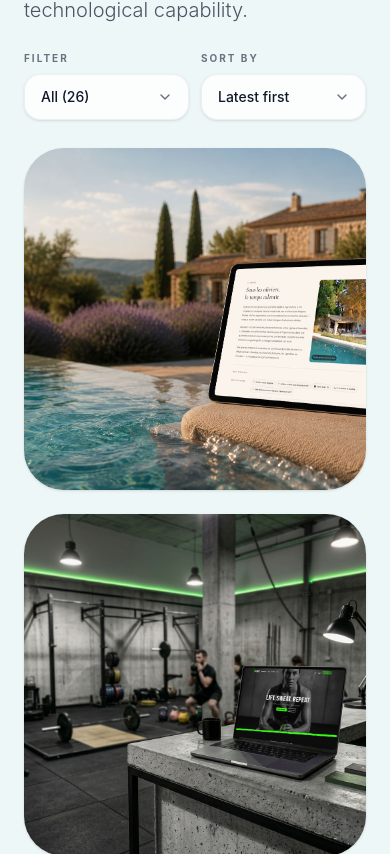
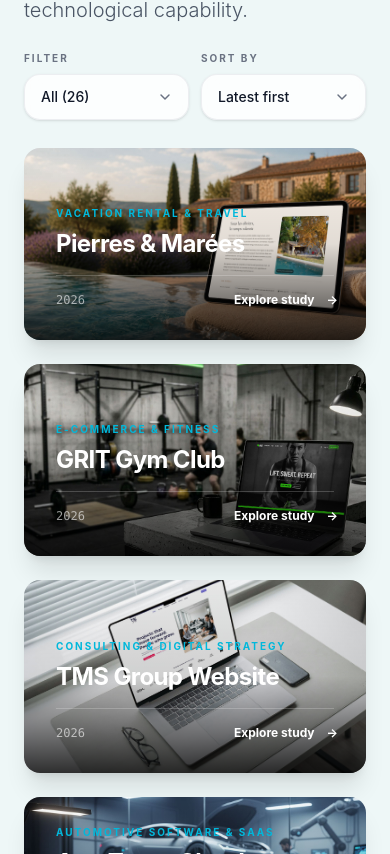
Before and after one commit to sovetkevin/kevin-sovet-portfolio-next, a Next.js app: page / in a window 390 px wide. Shown: the part 5450-6304 px from the top of the page. Built offline with nearby package versions, Linux system fonts and the light colour scheme.

Commit message:
feat/improve-cards-visibility-mobile

```diff
--- a/components/Portfolio.tsx
+++ b/components/Portfolio.tsx
@@ -330,7 +330,7 @@ const Portfolio: React.FC = () => {
               ...(activeFilter !== 'all' && { from: activeFilter }),
               ...(activeSort !== 'latest' && { sort: activeSort }),
             }).toString()}`}
-              className={`group relative flex h-full w-full overflow-hidden rounded-[2.5rem] bg-gray-200/50 shadow-sm hover:shadow-2xl transition-all duration-700 ease-in-out aspect-square focus-visible:outline-none focus-visible:ring-4 focus-visible:ring-cyan-500/60 focus-visible:ring-offset-2 focus-visible:ring-offset-[#eef7f7] ${getAspectRatio(index)}`}
+              className={`group relative flex h-full w-full overflow-hidden md:rounded-[2.5rem] rounded-[1rem] bg-gray-200/50 shadow-md max-md:shadow-xl md:shadow-sm md:hover:shadow-2xl transition-all duration-700 ease-in-out aspect-video md:aspect-square focus-visible:outline-none focus-visible:ring-4 focus-visible:ring-cyan-500/60 focus-visible:ring-offset-2 focus-visible:ring-offset-[#eef7f7] ${getAspectRatio(index)}`}
               aria-label={`View project ${project.title}`}
             >
               <Image
@@ -339,16 +339,16 @@ const Portfolio: React.FC = () => {
                 fill
                 priority={index < 2}
                 sizes="(max-width: 767px) 100vw, (max-width: 1023px) 50vw, 40vw"
-                className="w-full h-full object-cover transition-transform duration-1000 group-hover:scale-105"
+                className="w-full h-full object-cover transition-transform duration-1000 scale-105 md:scale-100 md:group-hover:scale-105"
               />
-              <div className="absolute inset-0 bg-gradient-to-t from-black/80 via-black/10 to-transparent opacity-0 group-hover:opacity-100 transition-all duration-500 flex flex-col justify-end p-8 md:p-12 text-white">
-                <div className="transform translate-y-6 group-hover:translate-y-0 transition-transform duration-500 ease-out">
+              <div className="absolute inset-0 bg-gradient-to-t from-black/80 via-black/10 to-transparent opacity-100 md:opacity-0 md:group-hover:opacity-100 transition-all duration-500 flex flex-col justify-end p-8 md:p-12 text-white">
+                <div className="transform translate-y-0 md:translate-y-6 md:group-hover:translate-y-0 transition-transform duration-500 ease-out">
                   <span className="text-[10px] font-bold tracking-[0.2em] uppercase text-cyan-500 mb-2 block">{project.type}</span>
-                  <h3 className="text-3xl md:text-4xl font-bold mb-4 leading-tight tracking-tight">{project.title}</h3>
+                  <h3 className="text-2xl md:text-4xl font-bold mb-4 leading-tight tracking-tight">{project.title}</h3>
                   <div className="flex justify-between items-center border-t border-white/20 pt-4">
                     <span className="text-xs font-mono opacity-60">{formatProjectDisplayYear(project.date)}</span>
                     <span className="text-xs font-bold flex items-center gap-2 group/btn">
-                      Explore study <span className="transition-transform group-hover/btn:translate-x-1">→</span>
+                      Explore study <span className="transition-transform translate-x-1 md:translate-x-0 md:group-hover/btn:translate-x-1">→</span>
                     </span>
                   </div>
                 </div>
```
